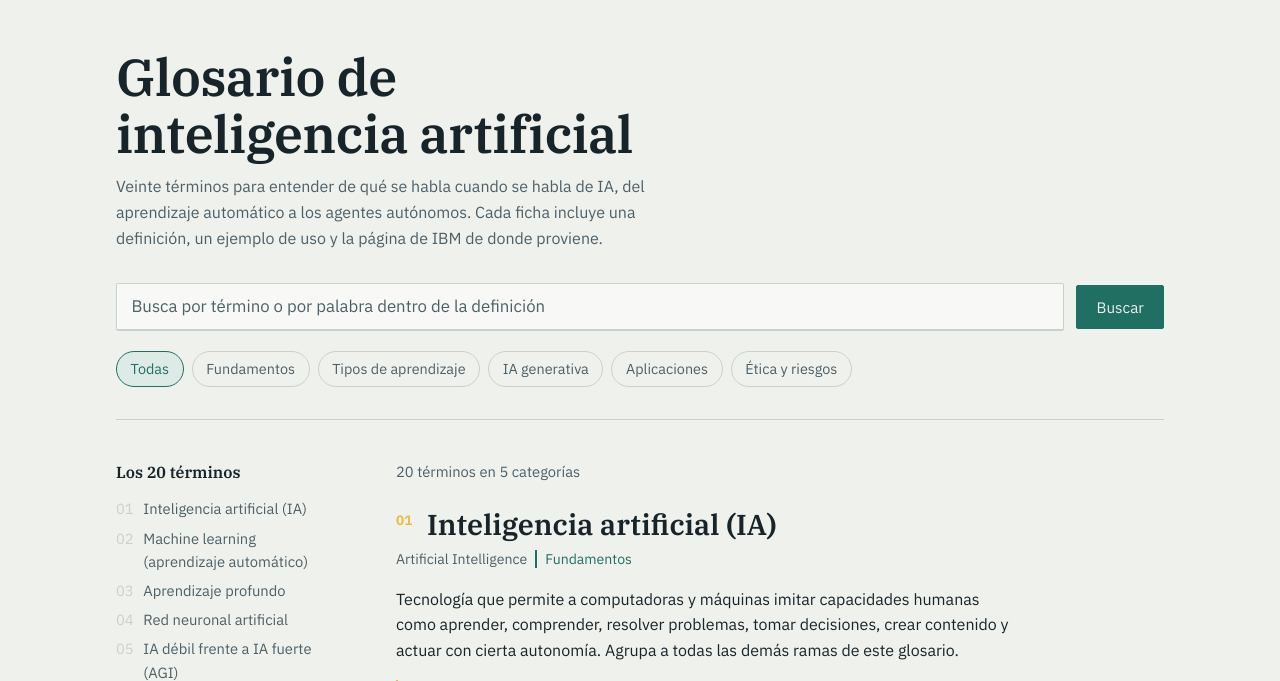
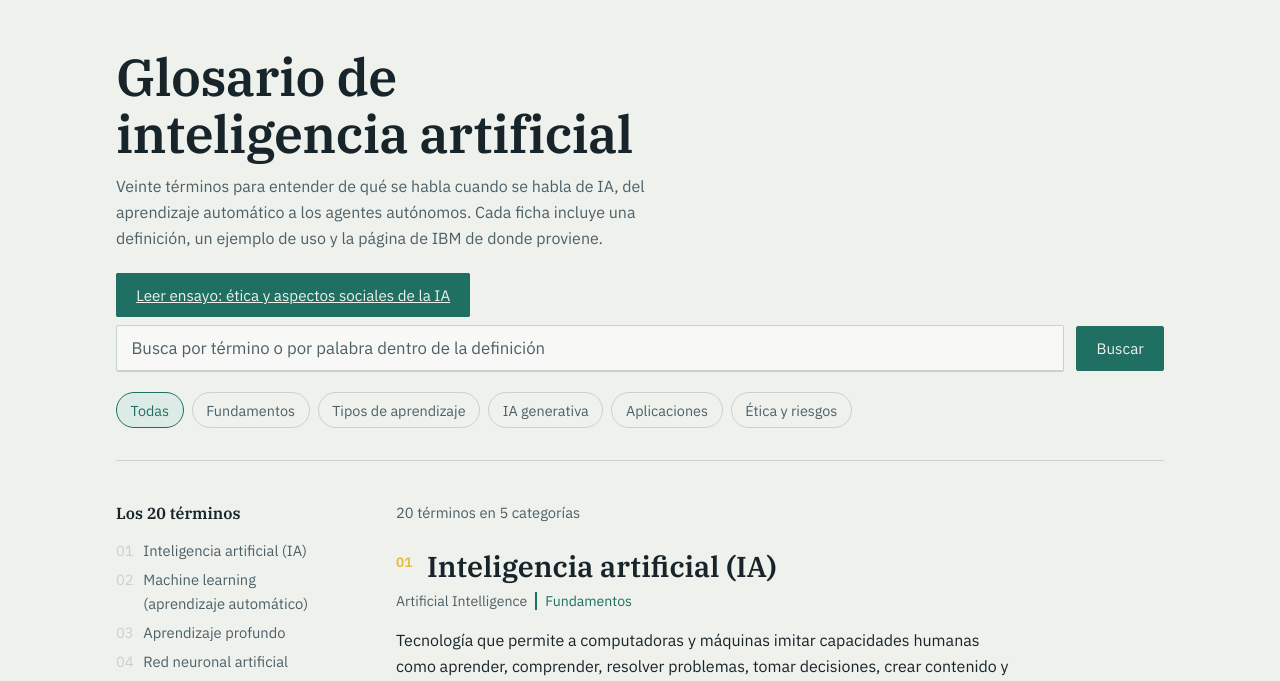
Before and after one commit to sergiomunoz845-cloud/Glosario, a Flask app: page / in a window 1280 px wide. Shown: the top 681 px of the page. Run offline with Flask 3, Linux system fonts and the light colour scheme.

Commit message:
Añadir página de ética al glosario
Co-authored-by: Copilot <223556219+Copilot@users.noreply.github.com>

```diff
--- a/app.py
+++ b/app.py
@@ -99,6 +99,22 @@ def no_encontrado(error):
     return render_template("404.html"), 404
 
 
+@app.route('/etica-ia')
+def etica_ia():
+    ensayo = {
+        "titulo": "Ética y Aspectos Sociales de la Inteligencia Artificial",
+        "contenido": [
+            "La Inteligencia Artificial (IA) ha dejado de ser una promesa de la ciencia ficción para convertirse en el motor de la Cuarta Revolución Industrial. Su capacidad para procesar datos a escala masiva, automatizar decisiones y predecir comportamientos plantea dilemas éticos y sociales que requieren atención inmediata. La tecnología no es neutral; hereda, procesa y amplifica los valores de quienes la diseñan y de los datos con los que es alimentada.",
+            "Uno de los desafíos más urgentes es el sesgo algorítmico. Los modelos de IA aprenden de bases de datos históricas generadas por humanos, las cuales contienen prejuicios sistémicos y culturales. Si estos modelos no se auditan rigurosamente, corren el riesgo de perpetuar o amplificar la discriminación en áreas críticas como la selección de personal, la evaluación crediticia, el diagnóstico médico o los sistemas de justicia penal.",
+            "Otro pilar fundamental es la transparencia y la explicabilidad. Muchos de los modelos más avanzados, como las redes neuronales profundas, operan como 'cajas negras'. Resulta extremadamente difícil rastrear el razonamiento exacto que llevó a una IA a una conclusión específica. Cuando la tecnología toma decisiones que afectan derechos fundamentales, el derecho a una explicación comprensible se vuelve una exigencia.",
+            "En el ámbito socioeconómico, la automatización impulsada por la IA está reconfigurando el mercado laboral. Mientras que promete aumentar la productividad y crear nuevas categorías de empleo, también amenaza con el desplazamiento de trabajadores. Esta transición exige políticas públicas enfocadas en la reconversión laboral, garantizando que los beneficios no ensanchen la brecha de desigualdad económica.",
+            "La privacidad y la gobernanza de datos representan otra tensión ética crítica. La recolección masiva de datos para entrenar estos sistemas genera preocupaciones sobre el consentimiento informado, la vigilancia y la propiedad de la información. Proteger la autonomía individual frente al perfilado predictivo requiere normativas estrictas desde el diseño.",
+            "El verdadero desafío de la Inteligencia Artificial no es técnico, sino moral. Su desarrollo y despliegue deben estar acompañados de marcos regulatorios robustos y una ética centrada en el ser humano, asegurando que la IA actúe como una herramienta para el bienestar colectivo."
+        ]
+    }
+    return render_template('ensayo.html', ensayo=ensayo)
+
+
 if __name__ == "__main__":
     # debug=True recarga el servidor al guardar cambios; quítalo al entregar.
     app.run(host="127.0.0.1", port=5000, debug=True)
--- a/templates/index.html
+++ b/templates/index.html
@@ -8,6 +8,7 @@
     automático a los agentes autónomos. Cada ficha incluye una definición, un ejemplo de uso
     y la página de IBM de donde proviene.
   </p>
+  <p><a class="boton" href="{{ url_for('etica_ia') }}">Leer ensayo: ética y aspectos sociales de la IA</a></p>
 
   <form class="buscador" method="get" action="{{ url_for('inicio') }}" role="search">
     <label class="oculto" for="q">Buscar un término</label>
```
Also changed, not shown: templates/ensayo.html (added, +32 -0 lines), 1 other file.
